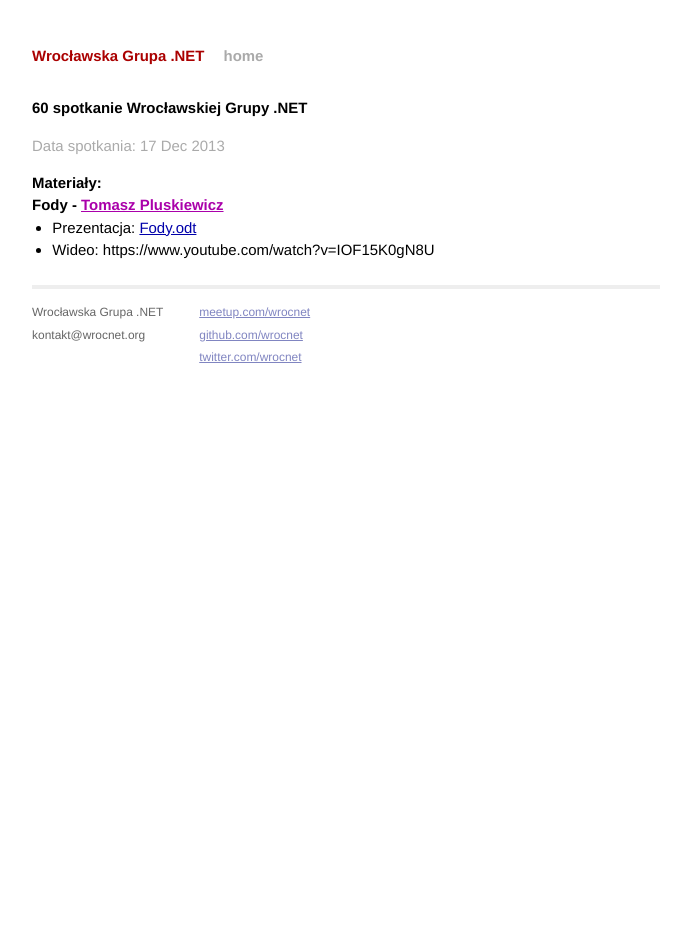
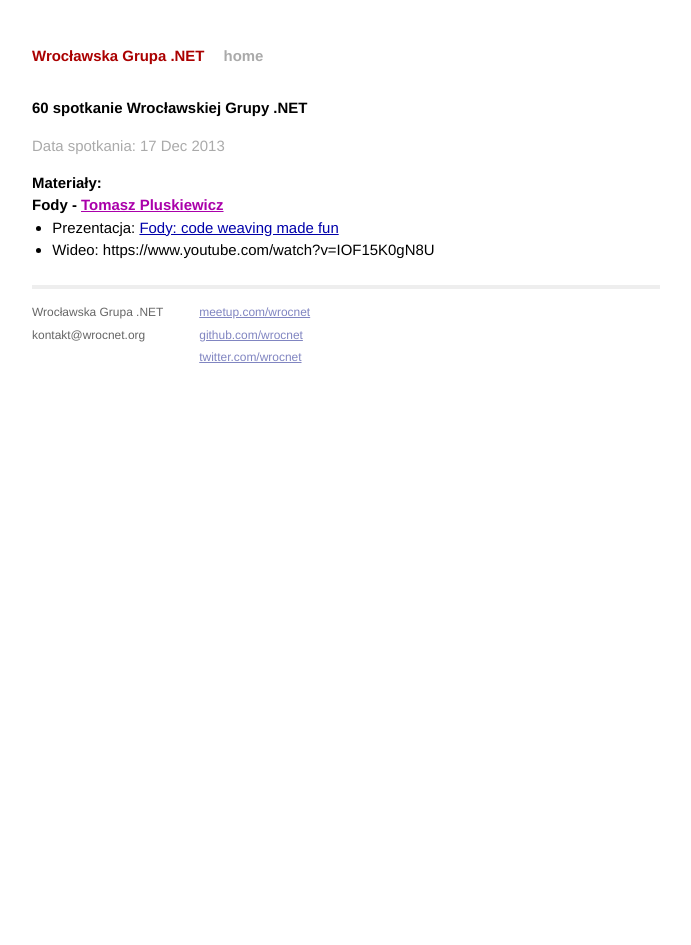
Before and after one commit to wrocnet/wrocnet.github.io, a Jekyll site: the page built from _posts/2013-12-17-60-spotkanie-wroclawskiej-grupy-net.md, in a window 1280 px wide. Shown: the whole page, without its empty margins (294-985 px from the left). Built offline with Jekyll 4.4.1, drawn with Linux system fonts in a browser that asks for light colours; Markdown is read by kramdown in place of the engine named in the settings.

Commit message:
Fody title updated

```diff
--- a/_posts/2013-12-17-60-spotkanie-wroclawskiej-grupy-net.md
+++ b/_posts/2013-12-17-60-spotkanie-wroclawskiej-grupy-net.md
@@ -5,5 +5,5 @@ meetupno: 60
 ---
 
 #### Fody - [Tomasz Pluskiewicz]()
-* Prezentacja: [Fody.odt](https://raw.githubusercontent.com/wrocnet/wrocnet.github.io/master/_assets/fody.odp)
+* Prezentacja: [Fody: code weaving made fun](https://raw.githubusercontent.com/wrocnet/wrocnet.github.io/master/_assets/fody.odp)
 * Wideo: https://www.youtube.com/watch?v=IOF15K0gN8U
```
